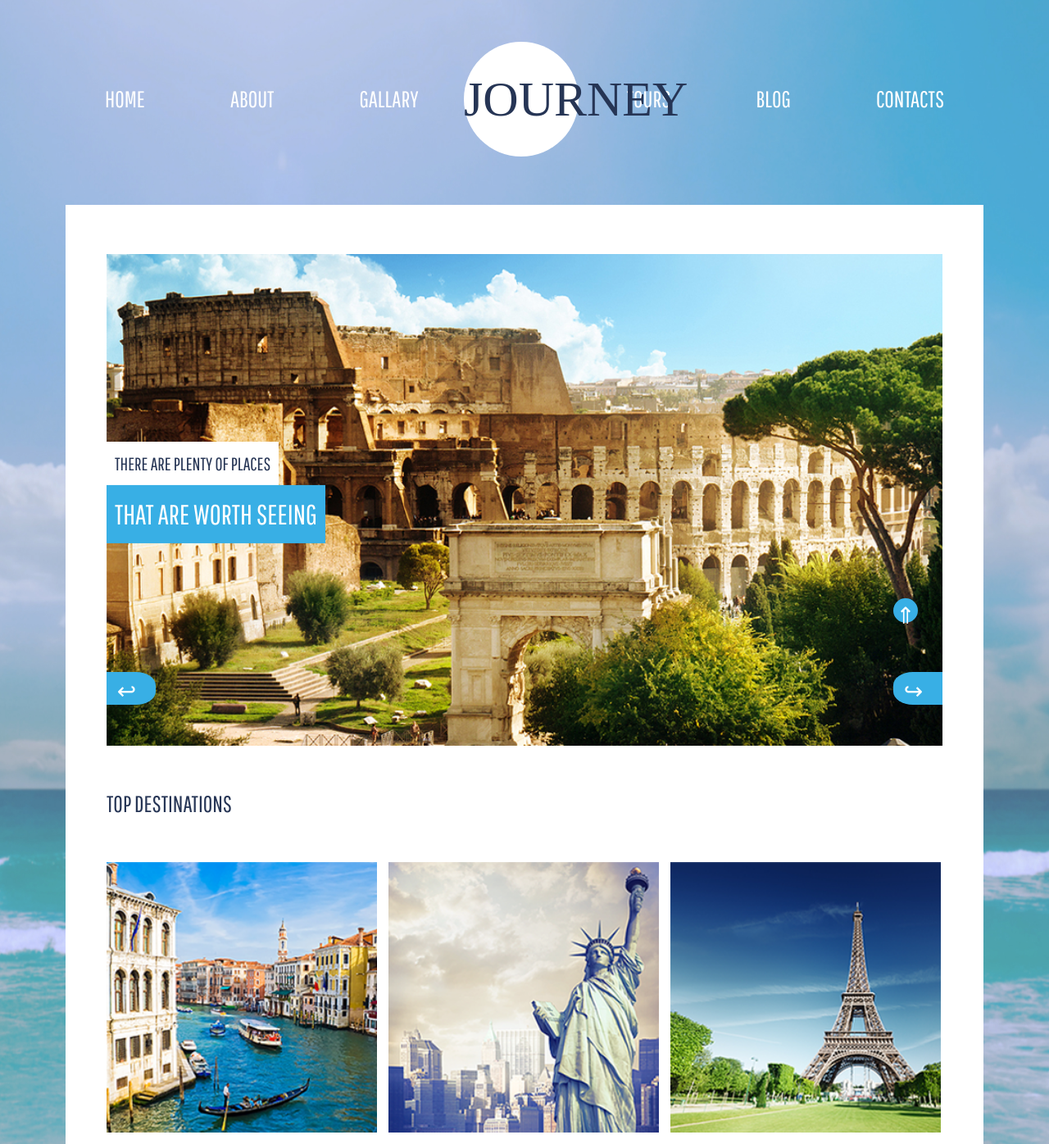
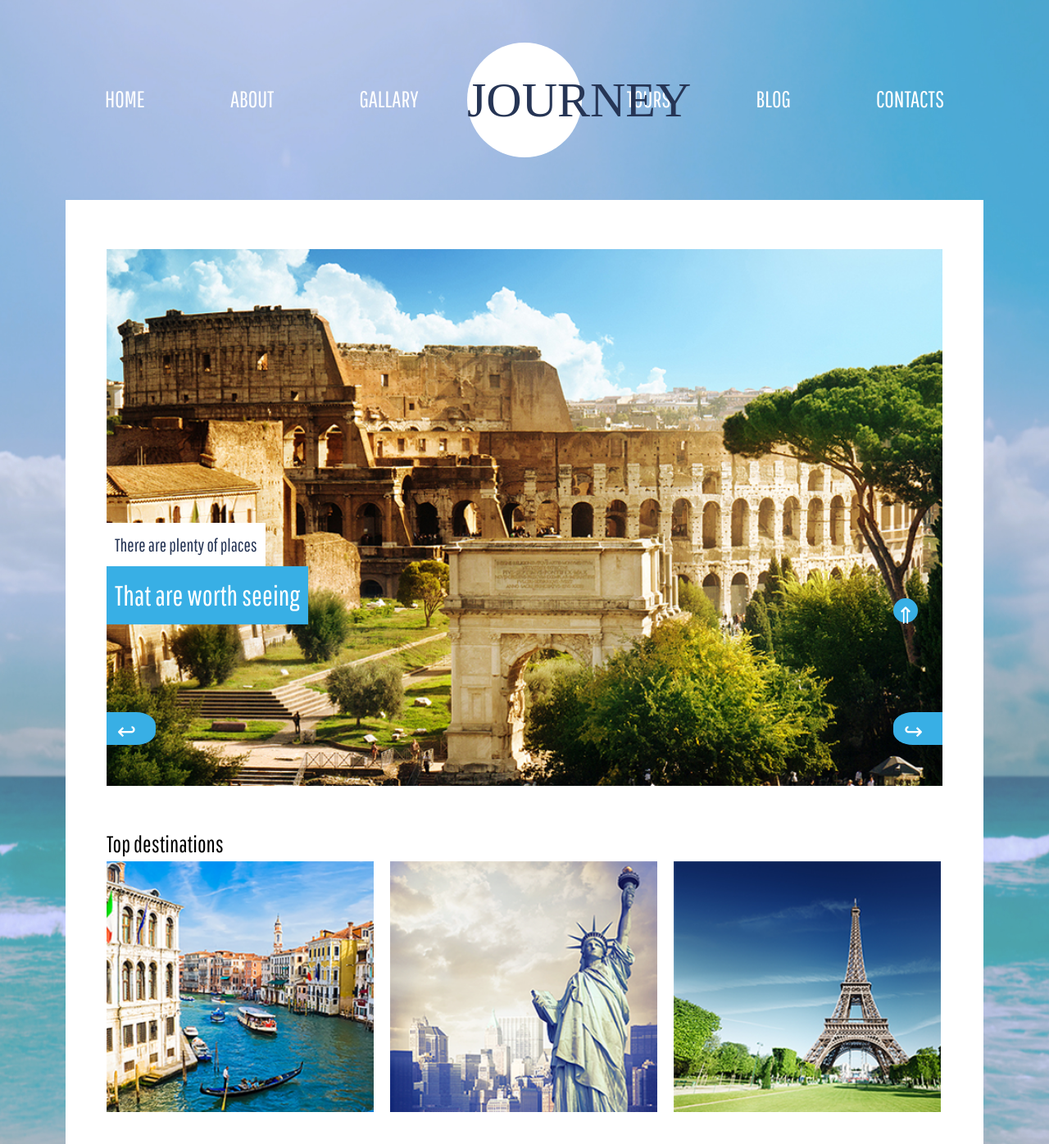
Before and after one commit to KL1M-Danil/goit-fe-course, a plain HTML site: page html-css/module-05/index.html in a window 1280 px wide. Shown: the top 1396 px of the page at 82% size. Drawn offline with nearby package versions, Linux system fonts and the light colour scheme; a web font is replaced by a local one.

Commit message:
fixed fails

```diff
--- a/html-css/module-05/css/styles.css
+++ b/html-css/module-05/css/styles.css
@@ -11,17 +11,12 @@
 
 /*-----HEADER-----*/
 .header {
-  height: 200px;
   position: relative;
-  padding-top: 50px;
+  padding:100px 50px;
 }
 
 .menu {
   text-transform: uppercase;
-  width: 100%;
-  padding: 50px 0px 50px 0px;
-  display: inline-block;
-  vertical-align: middle;
   text-align: center;
 }
 
@@ -29,7 +24,9 @@
   display: inline-block;
   position: relative;
   margin-right: 100px;
+  border-bottom: 2px solid transparent;
 }
+
 
 .menu-item:last-child {
   margin-right: 0px;
@@ -79,7 +76,7 @@
   margin: 5px;
 }
 
-.logo p {
+.logo {
   display: inline-block;
   background-color: #fff;
   width: 140px;
@@ -91,8 +88,7 @@
   color: #263555;
   font-size: 60px;
   font-family: "Dorsa";
-  margin: 10px;
-  transform: translateX(-60%) translateY(-60%);
+  transform: translateX(-50%) translateY(-50%);
   top: 50%;
   left: 50%;
   position: absolute;
@@ -106,16 +102,14 @@
   background-color: #fff;
 }
 
-.section-carousel {
+.carousel {
   text-transform: uppercase;
-  padding-bottom: 50px;
+  margin-bottom: 50px;
 }
 
 img {
   display: block;
-  height: 600px;
   width: 100%;
-  object-fit: cover;
 }
 
 .slick-arrow {
@@ -182,7 +176,7 @@ img {
   position: absolute;
 }
 
-.article h2 {
+.section h2 {
   margin-bottom: 50px;
   text-transform: uppercase;
   color: var(--main-font-color);
@@ -191,32 +185,32 @@ img {
 .card-destinations {
   display: inline-block;
   margin-right: 10px;
+  width: 32%;
+  margin-right: calc(2% - 5px);
+  position: relative;
 }
 
-.card-destinations img {
-  display: inline-block;
-  width: 330px;
-  height: 330px;
-  position: relative;
-}
+
 
 .card-destinations:last-child {
   margin-right: 0px;
 }
 
 .pop-up-block {
+  box-sizing: border-box;
   display: none;
   position: absolute;
   background-color: #193149;
   color: var(--second-font-color);
   font-size: 13px;
   z-index: 2;
-  width: 165px;
-  height: 310px;
   line-height: 1.5;
   text-align: center;
   font-weight: var(--main-font-weight);
   padding: 10px;
+  text-align: right;
+  width: 50%;
+  height: 100%;
 }
 
 .pop-up-block p {
@@ -230,17 +224,18 @@ img {
   font-weight: var(--main-font-weight);
   color: var(--second-font-color);
   margin-bottom: 15px;
+  text-align: center;
 }
 
 .pop-up-block a {
+  display: inline-block;
   text-decoration: none;
   color: #000000;
   background-color: #fff;
   border-radius: 10%;
   padding: 0px 10px 0px 10px;
   font-size: 12px;
-  position: absolute;
-  transform: translateX(50%) translateY(500%);
+
 }
 
 .card-destinations:hover > .pop-up-block {
--- a/html-css/module-05/index.html
+++ b/html-css/module-05/index.html
@@ -52,7 +52,7 @@
         </div>
     </header>
     <main class="main">
-        <section class="section-carousel">
+        <div>
             <div class="carousel">
 
                 <div>
@@ -72,8 +72,8 @@
                 <h3 class="title">There are plenty of places</h3>
                 <h2 class="subtitle">That are worth seeing</h2>
             </div>
-        </section>
-        <article class="article">
+        </div>
+        <section class="article">
             <h2>Top destinations</h2>
 
             <div class="card-destinations">
@@ -106,7 +106,7 @@
                 </div>
                 <img src="img/mini-paris.png" alt="city Paris" class="card-img">
             </div>
-        </article>
+        </section>
         <div >
             <a href="#to-top-bottom" class="to-top-bottom"></a>
         </div>
```
